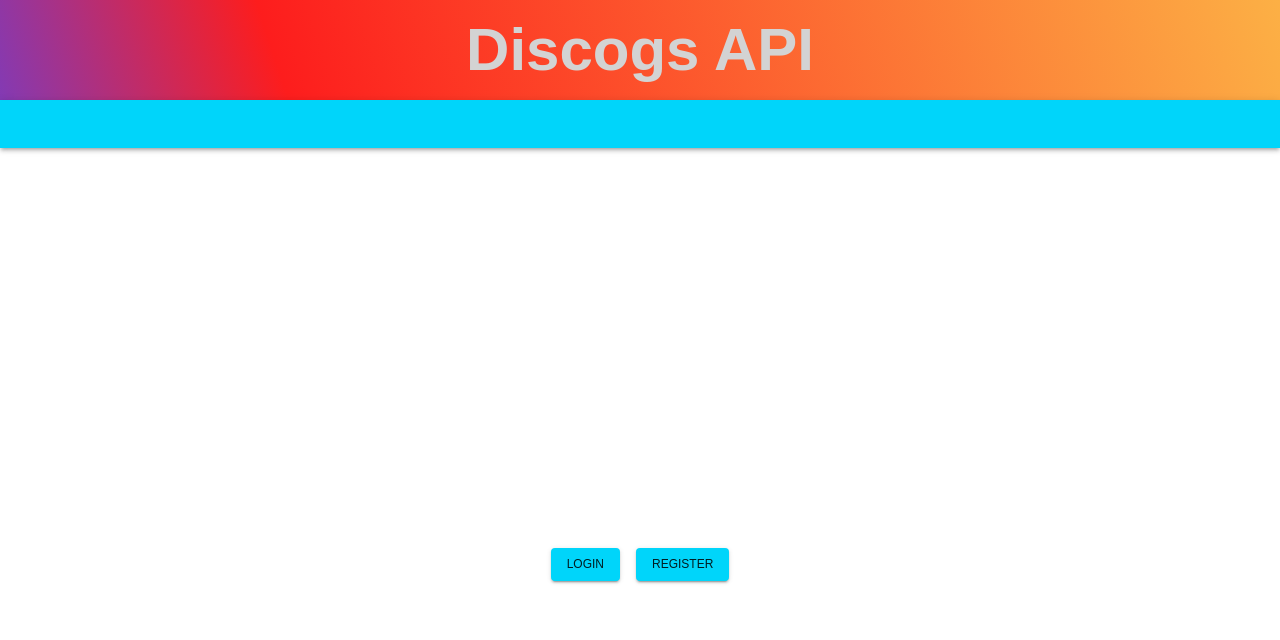
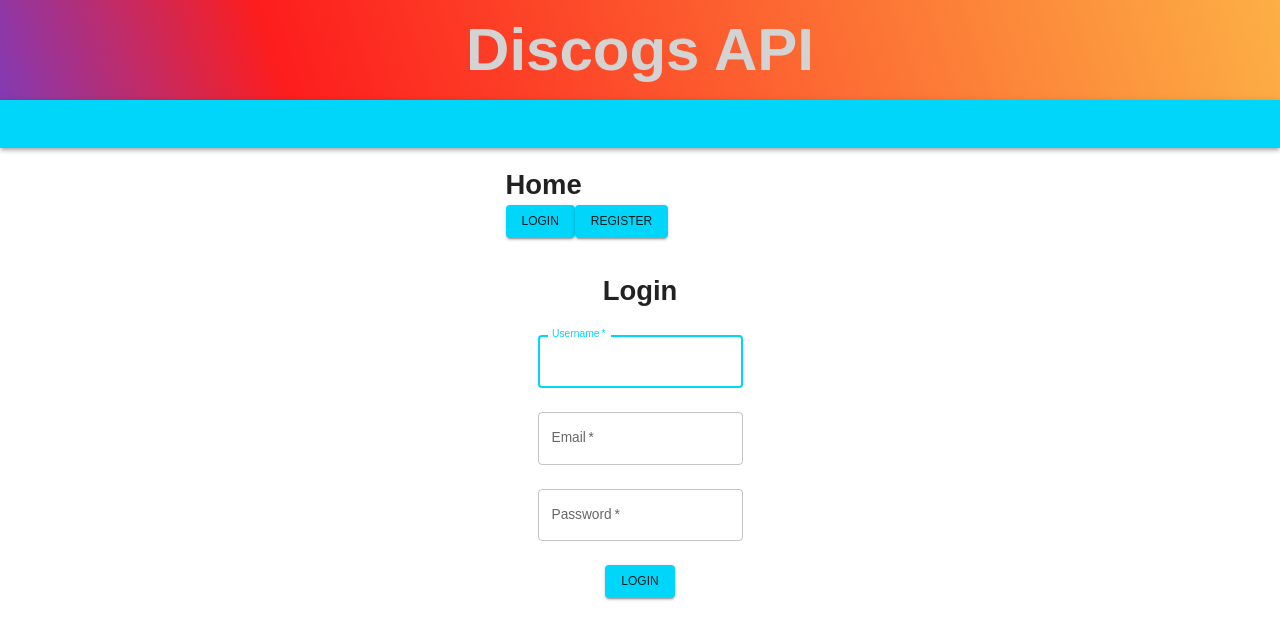
Before and after one commit to MatteiT/FrontDiscogs, a React (Vite) app: page / in a window 1280 px wide. Shown: the top 640 px of the page. Built offline with nearby package versions, Linux system fonts and the light colour scheme.

Commit message:
Bug Correcting

```diff
--- a/src/components/Home.jsx
+++ b/src/components/Home.jsx
@@ -1,38 +1,48 @@
-import React from 'react'
-import { Box, Button, Stack} from '@mui/material'
-import { useNavigate } from 'react-router-dom'
+import React, { useState } from 'react'
+import Login from '../features/auth/Login'
+import Register from '../features/auth/Register'
+import { Box, Button, Stack } from '@mui/material'
+import { useTransition, animated } from '@react-spring/web'
+import styles from '../styles/app.css'
 
+const FormTransition = ({ showForm }) => {
+  const transition = useTransition(showForm === 'login', {
+    from: { opacity: 0, transform: 'translate3d(0, -40px, 0)' },
+    enter: { opacity: 1, transform: 'translate3d(0, 0px, 0)' },
+    leave: { opacity: 0, transform: 'translate3d(0, -40px, 0)' },
+
+  })
+
+  return transition((style, item) =>
+    item ? (
+      <animated.div style={style}>
+        <Login />
+      </animated.div>
+    ) : (
+      <animated.div style={style}>
+        <Register />
+      </animated.div>
+    )
+  )
+}
 
 const Home = () => {
-  const navigate = useNavigate()
+  const [showForm, setShowForm] = useState('login')
 
   return (
-    <Box
-      sx={{
-        display: 'flex',
-        justifyContent: 'center',
-        alignItems: 'center',
-        height: '100vh',
-        width: '100%',
-        flexDirection: 'column',
-      }}
-    >
-
-      <Stack spacing={2} direction="row">
-        <Button
-          variant="contained"
-          onClick={() => navigate('/login')}
-        >
+    <Stack spacing={2} direction="column" alignItems="center" justifyContent="center" >
+    <Box className={styles.container}>
+      <h1>Home</h1>
+        <Button variant="contained" onClick={() => setShowForm('login')}>
           Login
         </Button>
-        <Button
-          variant="contained"
-          onClick={() => navigate('/register')}
-        >
+        <Button variant="contained" onClick={() => setShowForm('register')}>
           Register
         </Button>
-      </Stack>
+      <FormTransition showForm={showForm} />
     </Box>
+    </Stack>
+
   )
 }
 
--- a/src/styles/app.css
+++ b/src/styles/app.css
@@ -1,3 +1,17 @@
 body {
     background-color: lightgray;
-}
+    }
+
+    .container {
+    display: flex;
+    justify-content: center;
+    align-items: center;
+    flex-direction: column;
+    }
+
+    .button-container {
+    display: flex;
+    justify-content: center;
+    align-items: center;
+    flex-direction: row;
+    }
```
